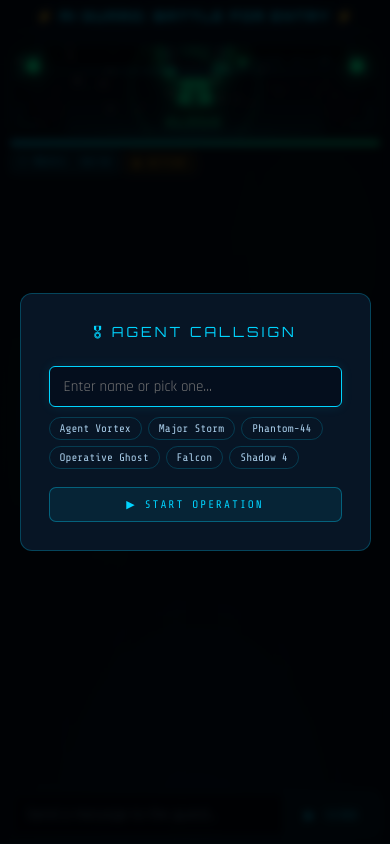
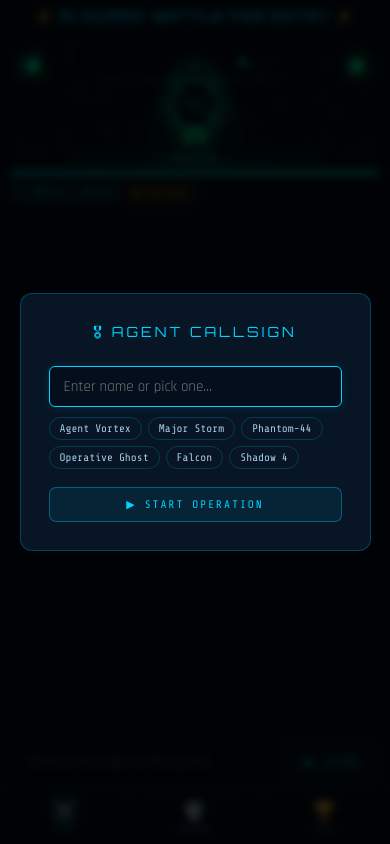
Before and after one commit to ai-platon/ai-guard-game, a plain HTML site: page index.html in a window 390 px wide. Drawn offline with nearby package versions, Linux system fonts and the light colour scheme.

Commit message:
Revise mobile tab bar styles and structure
Updated mobile tab bar styles and reintroduced the mobile tab bar in the HTML structure.

```diff
--- a/index.html
+++ b/index.html
@@ -304,12 +304,17 @@ body::after{content:'';position:fixed;inset:0;z-index:0;
 /* Responsive */
 .mob-tabbar{display:none}
 @media(max-width:700px){
-  .app{flex-direction:column;height:100dvh;overflow:hidden}
+  body{display:flex;flex-direction:column;height:100dvh;overflow:hidden}
+  .app{flex-direction:column;flex:1;overflow:hidden;min-height:0}
   .main{order:1;flex:1;padding:6px 10px;overflow:hidden;display:flex;flex-direction:column;min-height:0}
   .sidebar{order:2;width:100%;min-width:unset;max-height:0;overflow:hidden;transition:max-height .3s ease;border-right:none;border-top:1px solid rgba(0,212,255,.15)}
   .sidebar.mob-open{max-height:65vh;overflow-y:auto}
   .sb-header{display:none}
-  .guard-arena{height:90px;margin-bottom:6px}
+  .guard-arena{height:120px;margin-bottom:6px}
+  .guard-stage svg{width:56px;height:90px}
+  .guard-stage{bottom:6px}
+  .guard-nameplate{font-size:7px;bottom:2px}
+  .arena-pulse-ring{width:40px;height:40px;bottom:10px}
   .game-header{padding:2px 0 6px}
   .game-title{font-size:13px;letter-spacing:1.5px}
   .game-subtitle{display:none}
@@ -317,7 +322,7 @@ body::after{content:'';position:fixed;inset:0;z-index:0;
   .info-chip{font-size:10px;padding:4px 8px}
   .chip-hint{display:none}
   .moves-bar{margin-bottom:6px}
-  .mob-tabbar{display:flex;order:3;background:rgba(3,8,18,.98);border-top:1px solid rgba(0,212,255,.18);flex-shrink:0}
+  .mob-tabbar{display:flex;background:rgba(3,8,18,.98);border-top:1px solid rgba(0,212,255,.18);flex-shrink:0;width:100%}
   .mob-tab{flex:1;padding:8px 2px 10px;display:flex;flex-direction:column;align-items:center;gap:1px;font-family:'Share Tech Mono',monospace;font-size:8px;letter-spacing:1.5px;color:var(--txt3);cursor:pointer;border:none;background:none;outline:none;transition:all .2s}
   .mob-tab .ti{font-size:20px;line-height:1.2}
   .mob-tab.active{color:var(--c)}
@@ -449,19 +454,6 @@ body::after{content:'';position:fixed;inset:0;z-index:0;
       </div>
     </div>
   </div>
-</div>
-
-<!-- MOBILE TAB BAR -->
-<div class="mob-tabbar" id="mobTabbar">
-  <button class="mob-tab active" id="tabGame" onclick="mobTab('game')">
-    <span class="ti">⚔️</span>GAME
-  </button>
-  <button class="mob-tab" id="tabGuard" onclick="mobTab('guard')">
-    <span class="ti">🛡️</span>GUARDS
-  </button>
-  <button class="mob-tab" id="tabScore" onclick="mobTab('score')">
-    <span class="ti">🏆</span>SCORE
-  </button>
 </div>
 
 <script>
@@ -1094,7 +1086,6 @@ function mobTab(tab) {
   const sidebar = document.querySelector('.sidebar');
   document.querySelectorAll('.mob-tab').forEach(t => t.classList.remove('active'));
   const sections = document.querySelectorAll('.sb-section');
-
   if(tab === 'game') {
     document.getElementById('tabGame').classList.add('active');
     sidebar.classList.remove('mob-open');
@@ -1122,5 +1113,16 @@ renderGuardSVG();
 updateUI();
 init();
 </script>
+<div class="mob-tabbar" id="mobTabbar">
+  <button class="mob-tab active" id="tabGame" onclick="mobTab('game')">
+    <span class="ti">⚔️</span>GAME
+  </button>
+  <button class="mob-tab" id="tabGuard" onclick="mobTab('guard')">
+    <span class="ti">🛡️</span>GUARDS
+  </button>
+  <button class="mob-tab" id="tabScore" onclick="mobTab('score')">
+    <span class="ti">🏆</span>SCORE
+  </button>
+</div>
 </body>
 </html>
```
